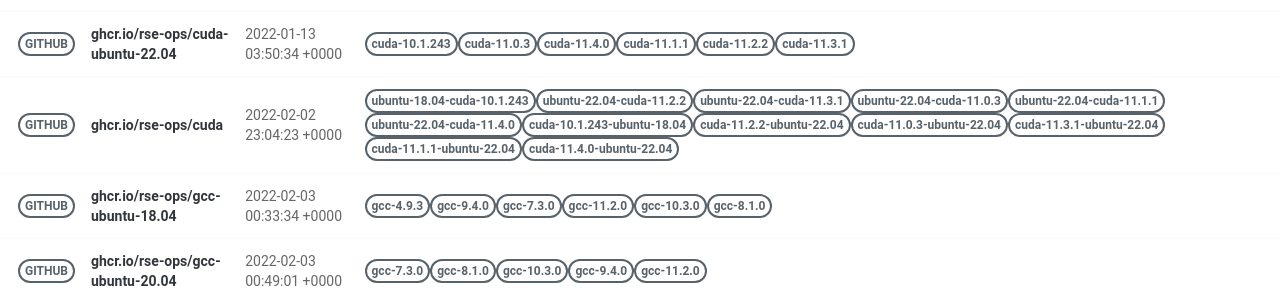
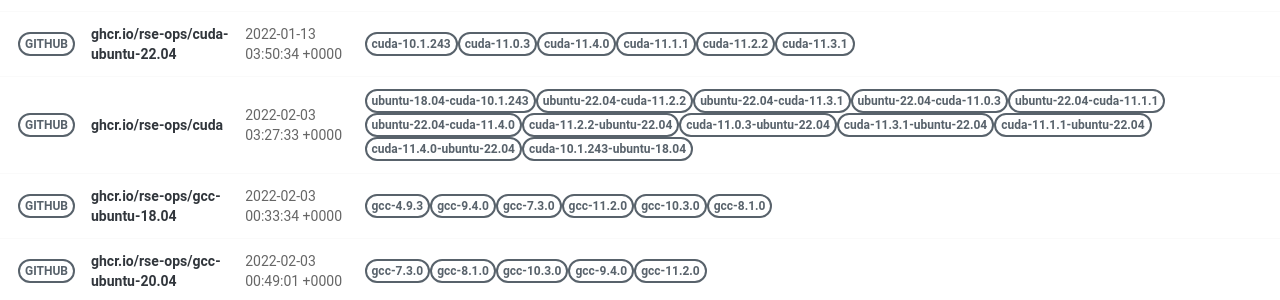
Before and after one commit to rse-ops/docker-images, a Jekyll site: the page built from pages/index.md, in a window 1280 px wide. Shown: the part 418-718 px from the top of the page. Built offline with Jekyll 4.4.1, drawn with Linux system fonts in a browser that asks for light colours; nearby versions of some CDN libraries.

Commit message:
Automated push to update library 2022-02-03

```diff
--- a/_library/ghcr.io-rse-ops-cuda.md
+++ b/_library/ghcr.io-rse-ops-cuda.md
@@ -1,7 +1,7 @@
 ---
 layout: container
 name: ghcr.io/rse-ops/cuda
-updated_at: 2022-02-02 23:04:23.938273
+updated_at: 2022-02-03 03:27:33.679419
 
 
 container_url: https://github.com/orgs/rse-ops/packages/container/package/cuda
@@ -24,9 +24,6 @@ versions:
  - tag: ubuntu-22.04-cuda-11.4.0
    dockerfile: https://github.com/rse-ops/docker-images/blob/main/ubuntu/cuda/Dockerfile
    manifest: https://crane.ggcr.dev/manifest/ghcr.io/rse-ops/cuda:ubuntu-22.04-cuda-11.4.0
- - tag: cuda-10.1.243-ubuntu-18.04
-   dockerfile: https://github.com/rse-ops/docker-images/blob/main/ubuntu/cuda/Dockerfile
-   manifest: https://crane.ggcr.dev/manifest/ghcr.io/rse-ops/cuda:cuda-10.1.243-ubuntu-18.04
  - tag: cuda-11.2.2-ubuntu-22.04
    dockerfile: https://github.com/rse-ops/docker-images/blob/main/ubuntu/cuda/Dockerfile
    manifest: https://crane.ggcr.dev/manifest/ghcr.io/rse-ops/cuda:cuda-11.2.2-ubuntu-22.04
```
Also changed, not shown: other parts of _library/ghcr.io-rse-ops-cuda.md (+3 -0 lines).
